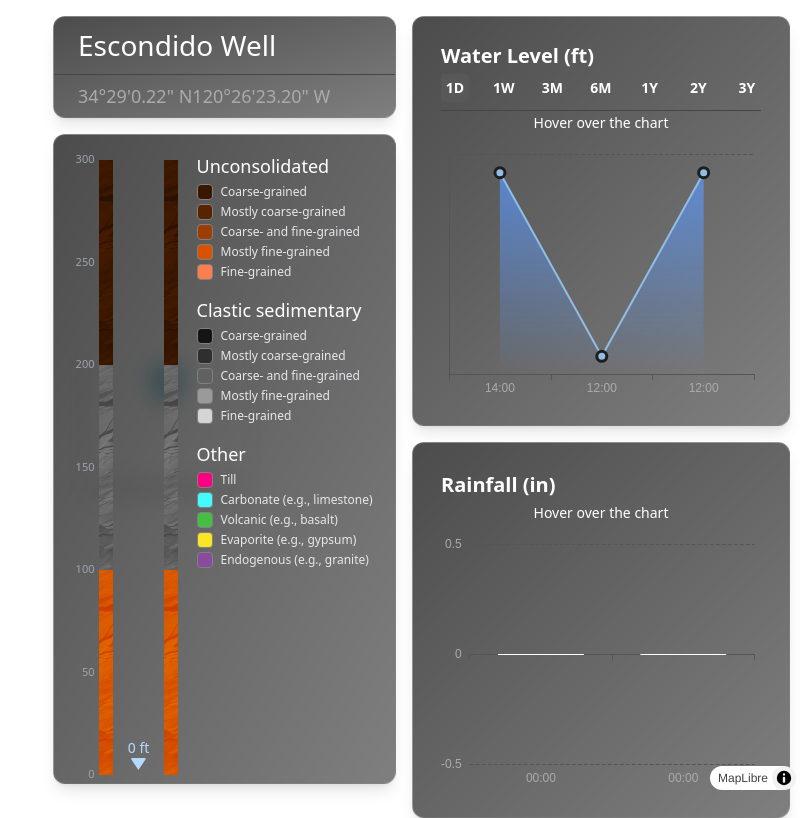
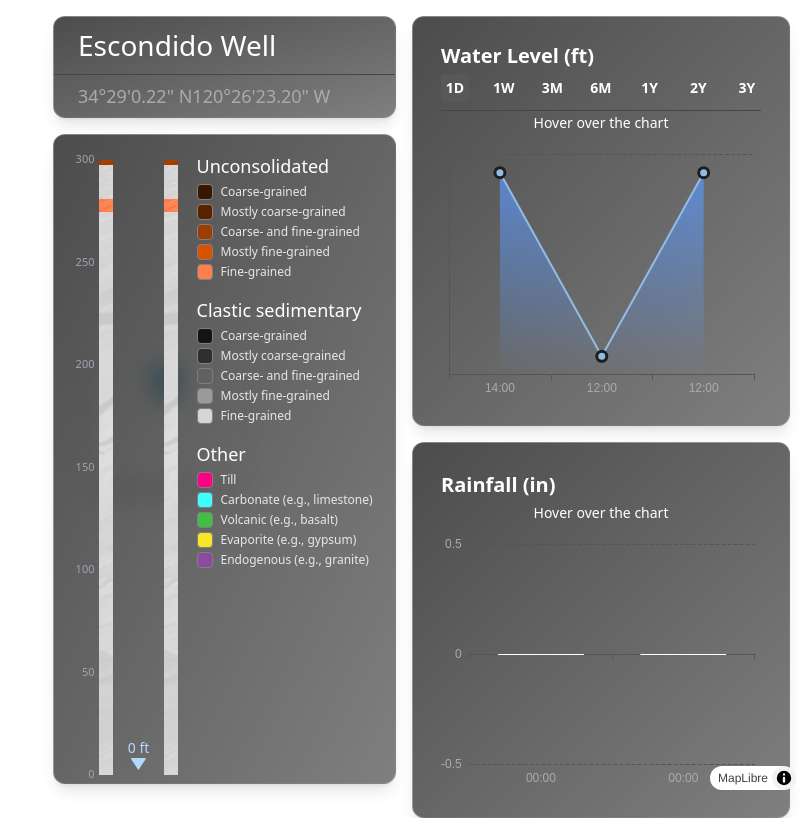
Before and after one commit to wjthompso/dangermond-preserve-visualizer, a React (Vite) app: page / in a window 1280 px wide. Shown: the whole page, without its empty margins (474-1280 px from the left). Built offline with nearby package versions, Linux system fonts and the light colour scheme; no server answers.

Commit message:
Modifying line chart

```diff
--- a/src/components/Modals/AllModels.tsx
+++ b/src/components/Modals/AllModels.tsx
@@ -64,18 +64,33 @@ const AllModels: React.FC = () => {
                         layers={[
                             {
                                 startDepth: 0,
-                                endDepth: 100,
-                                type: "unconsolidated-coarse-grained",
+                                endDepth: 3,
+                                type: "unconsolidated-coarse-and-fine-grained", // "Unconsolidated: Mixture of coarse and fine grained"
                             },
                             {
-                                startDepth: 100,
-                                endDepth: 200,
-                                type: "sedimentary-coarse-and-fine-grained",
+                                startDepth: 3,
+                                endDepth: 9,
+                                type: "sedimentary-fine-grained", // "Consolidated: Fine grained (adobe, shale)"
                             },
                             {
-                                startDepth: 200,
-                                endDepth: 300,
-                                type: "unconsolidated-mostly-fine-grained",
+                                startDepth: 9,
+                                endDepth: 14,
+                                type: "sedimentary-fine-grained", // "Consolidated: Fine grained (clay, shale)"
+                            },
+                            {
+                                startDepth: 14,
+                                endDepth: 22,
+                                type: "sedimentary-fine-grained", // "Consolidated: Fine grained (shale)"
+                            },
+                            {
+                                startDepth: 22,
+                                endDepth: 29,
+                                type: "unconsolidated-fine-grained", // "Unconsolidated: Fine grained (clay)"
+                            },
+                            {
+                                startDepth: 29,
+                                endDepth: 340, // Assuming it continues below 29 ft
+                                type: "sedimentary-fine-grained", // "Consolidated: Fine grained (shale)"
                             },
                         ]}
                         waterLevel={25}
--- a/src/components/Modals/WaterLevelLineChartModal/WaterLevelLineChartModal.tsx
+++ b/src/components/Modals/WaterLevelLineChartModal/WaterLevelLineChartModal.tsx
@@ -13,6 +13,48 @@ const formatHourly = (dateTimeString: string): string => {
 const formatDaily = (dateTimeString: string): string => {
     const date = new Date(dateTimeString);
     return date.toLocaleDateString("en-US", { month: "short", day: "numeric" }); // e.g., "Nov 1"
+};
+
+const formatWeekly = (dateTimeString: string): string => {
+    const date = new Date(dateTimeString);
+    return date.toLocaleDateString("en-US", { weekday: "short" }); // e.g., "Mon"
+};
+
+const formatMonthly = (dateTimeString: string): string => {
+    const date = new Date(dateTimeString);
+    return date
+        .toLocaleDateString("en-US", {
+            month: "short",
+            year: "2-digit",
+        })
+        .replace(" ", " '"); // e.g., "Apr, '24"
+};
+
+const formatYearly = (dateTimeString: string): string => {
+    const date = new Date(dateTimeString);
+    return date
+        .toLocaleDateString("en-US", {
+            month: "short",
+            year: "2-digit",
+        })
+        .replace(" ", " '"); // e.g., "Apr '24"
+};
+
+const format2Years = (dateTimeString: string): string => {
+    const date = new Date(dateTimeString);
+    return date
+        .toLocaleDateString("en-US", { year: "numeric" })
+        .replace(" ", " '"); // e.g., "2024"
+};
+
+const format3Years = (dateTimeString: string): string => {
+    const date = new Date(dateTimeString);
+    return date.toLocaleDateString("en-US", { year: "numeric" }); // e.g., "2024"
+};
+
+const formatAll = (dateTimeString: string): string => {
+    const date = new Date(dateTimeString);
+    return date.toLocaleDateString("en-US", { year: "numeric" }); // e.g., "2024"
 };
 
 interface WaterLevelLineChartModalProps {
@@ -100,7 +142,19 @@ const WaterLevelLineChartModal: React.FC<WaterLevelLineChartModalProps> = ({
                             ? formatHourly(value)
                             : timeSpan === "1W"
                             ? formatDaily(value)
-                            : value, // Default for other time spans
+                            : timeSpan === "3M"
+                            ? formatDaily(value)
+                            : timeSpan === "6M"
+                            ? formatMonthly(value)
+                            : timeSpan === "1Y"
+                            ? formatYearly(value)
+                            : timeSpan === "2Y"
+                            ? format2Years(value)
+                            : timeSpan === "3Y"
+                            ? format3Years(value)
+                            : timeSpan === "ALL"
+                            ? formatAll(value)
+                            : value,
                 },
             },
             yAxis: {
```
